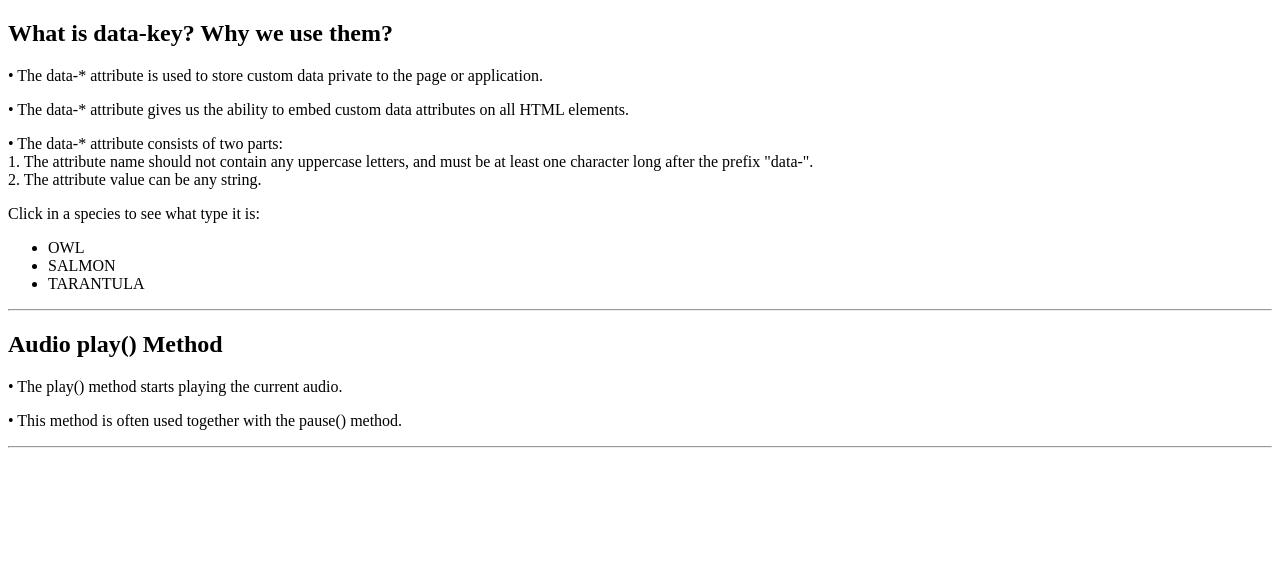
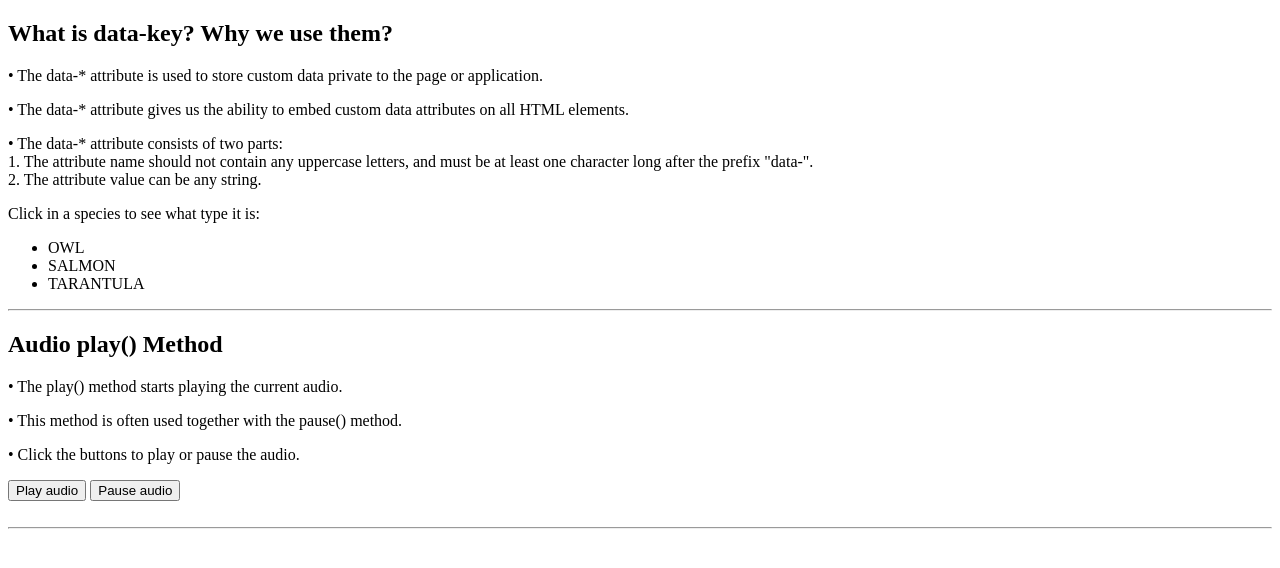
Before and after one commit to shubham2o/JavaScript-Drum-Kit, a plain HTML site: page doubts.html in a window 1280 px wide. Drawn offline with Linux system fonts and the light colour scheme.

Commit message:
What does .play() Method do? added

```diff
--- a/doubts.html
+++ b/doubts.html
@@ -28,7 +28,14 @@
     <h2>Audio play() Method</h2>
     <p>• The play() method starts playing the current audio.</p>
     <p>• This method is often used together with the pause() method.</p>
-    <hr>
+    <p>• Click the buttons to play or pause the audio.</p>
+    <audio id = "myAudio">
+        <source src = "" type = "audio/ogg">
+        Your browser does not support the audio element.
+    </audio>
+    <button onclick = "playAudio()">Play audio</button>
+    <button onclick = "pauseAudio()">Pause audio</button>
+    <br><br><hr>
 
     <script src = "doubts.js"></script>
 
--- a/doubts.js
+++ b/doubts.js
@@ -3,3 +3,15 @@ function showDetails(animal) {
     var animalType = animal.getAttribute("data-animal-type");
     alert("The " + animal.innerHTML + " is a " + animalType + ".");
 }
+
+
+// What does .play() Method do?
+var music = document.getElementById("myAudio");
+
+function playAudio() {
+    music.play();
+}
+
+function pauseAudio() {
+    music.pause();
+}
```
